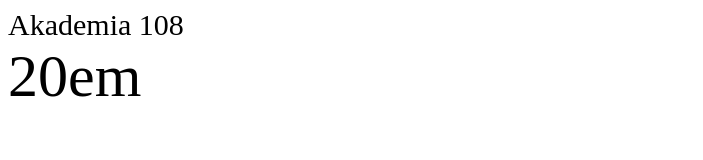
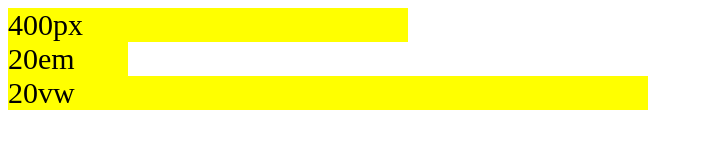
Before and after one commit to BuryPL/Jednostki_w_CSS, a plain HTML site: page index.html in a window 1280 px wide. Shown: the whole page, without its empty margins (0-703 px from the left). Drawn offline with Linux system fonts and the light colour scheme.

Commit message:
Jednostki_em_vw

```diff
--- a/CSS/style.css
+++ b/CSS/style.css
@@ -6,6 +6,18 @@ html {
     font-size: 30px;
 }
 
+#container>div {
+    background-color: yellow;
+}
+
+#pixels {
+    width: 400px;
+}
+
 #em {
-    font-size: 2em;
+    width: 4em;
 }
+
+#vw {
+    width: 50vw;
+}
--- a/index.html
+++ b/index.html
@@ -8,8 +8,9 @@
 <body>
 
     <div id="container">
-       Akademia 108
+       <div id="pixels">400px</div>
         <div id="em">20em</div>
+        <div id="vw">20vw</div>
     </div>
 </body>
 </html>
```
